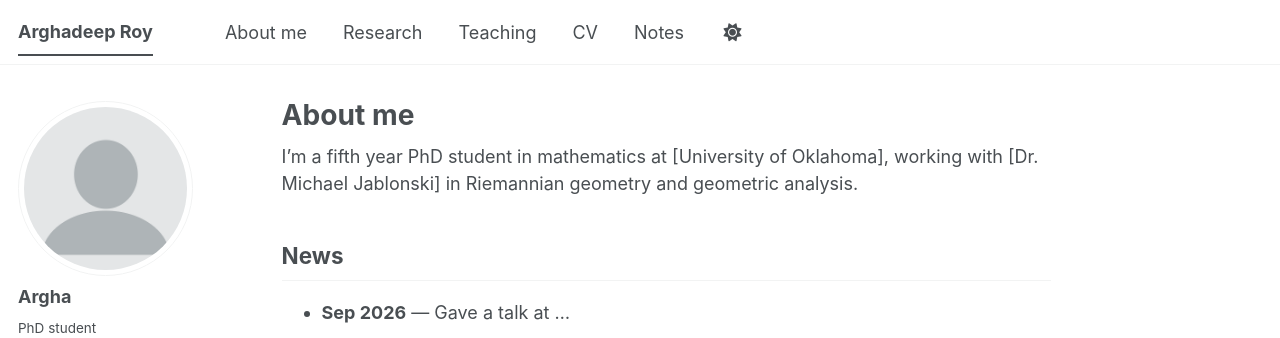
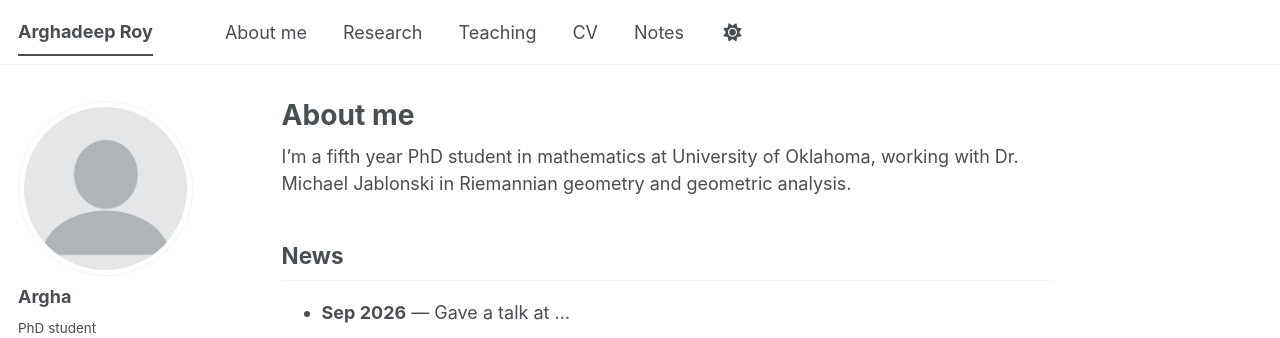
Before and after one commit to Roy952-cmd/Roy952-cmd.github.io, a Jekyll site: the page built from _pages/about.md, in a window 1280 px wide. Shown: the top 338 px of the page. Built offline with Jekyll 4.4.1, drawn with Linux system fonts in a browser that asks for light colours; a style sheet for code colours, icons or effects is not loaded.

```diff
--- a/_pages/about.md
+++ b/_pages/about.md
@@ -7,7 +7,7 @@ redirect_from:
   - /about.html
 ---
 
-I'm a fifth year PhD student in mathematics at [University of Oklahoma], working with [Dr. Michael Jablonski] in
+I'm a fifth year PhD student in mathematics at University of Oklahoma, working with Dr. Michael Jablonski in
 Riemannian geometry and geometric analysis.
 
 ## News
```
